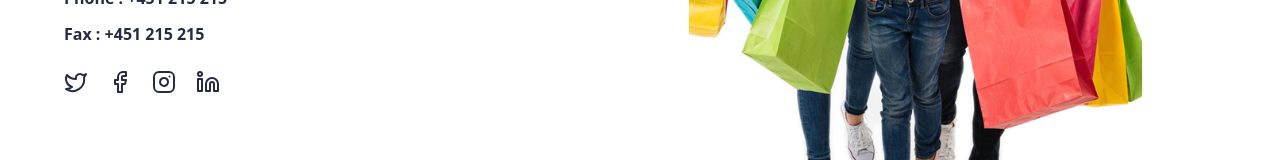
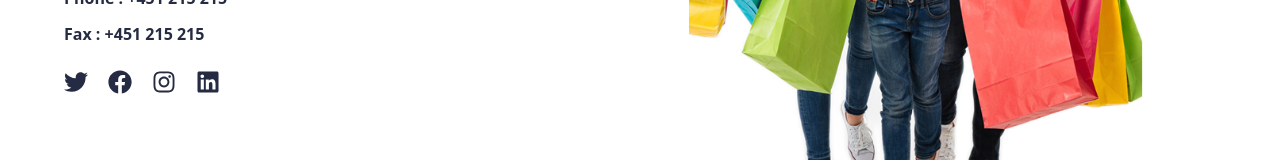
Before and after one commit to tolga-kaymaz/e-commerce, a React (Vite) app: page /contact in a window 1280 px wide. Shown: the part 600-760 px from the top of the page. Built offline with nearby package versions, Linux system fonts and the light colour scheme; no server answers.

Commit message:
fix contact page icons

```diff
--- a/src/pages/ContactPage.jsx
+++ b/src/pages/ContactPage.jsx
@@ -1,4 +1,5 @@
-import { Twitter, Facebook, Instagram, Linkedin, Phone, MapPin, Mail } from "lucide-react"
+import { Phone, MapPin, Mail } from "lucide-react"
+import { FaFacebook, FaInstagram, FaTwitter, FaLinkedin } from "react-icons/fa"
 import { Link } from "react-router-dom"
 import contactHero from "../assets/images/contact-hero.png"
 
@@ -32,10 +33,10 @@ const contactCards = [
 function ContactPage() {
   return (
        <div>
-      {/* Hero Section */}
+
 <div className="max-w-7xl mx-auto px-6 md:px-16 py-16 flex flex-col md:flex-row items-center gap-8 md:min-h-[400px]">
 
-  {/* Sol - Metin - SADECE items-center ve text-center eklendi */}
+
   <div className="w-full md:w-1/2 flex flex-col gap-6 items-center md:items-start text-center md:text-left">
     <p className="text-sm font-bold text-gray-500 tracking-widest">CONTACT US</p>
     <h1 className="text-4xl md:text-6xl font-bold text-[#252B42] leading-tight">
@@ -48,24 +49,28 @@ function ContactPage() {
       <p className="font-bold text-[#252B42]">Phone : +451 215 215</p>
       <p className="font-bold text-[#252B42]">Fax : +451 215 215</p>
     </div>
-    {/* justify-center eklendi */}
+
+
+
     <div className="flex items-center gap-5 justify-center md:justify-start">
   <a href="https://twitter.com" target="_blank" rel="noreferrer" aria-label="Twitter">
-        <Twitter size={24} className="text-[#252B42] hover:text-blue-400 transition-colors" />
+    <FaTwitter size={24} className="text-[#252B42] hover:text-blue-400 transition-colors" />
   </a>
   <a href="https://facebook.com" target="_blank" rel="noreferrer" aria-label="Facebook">
-        <Facebook size={24} className="text-[#252B42] hover:text-blue-600 transition-colors" />
+    <FaFacebook size={24} className="text-[#252B42] hover:text-blue-600 transition-colors" />
   </a>
   <a href="https://instagram.com" target="_blank" rel="noreferrer" aria-label="Instagram">
-        <Instagram size={24} className="text-[#252B42] hover:text-pink-500 transition-colors" />
+    <FaInstagram size={24} className="text-[#252B42] hover:text-pink-500 transition-colors" />
   </a>
   <a href="https://linkedin.com" target="_blank" rel="noreferrer" aria-label="LinkedIn">
-        <Linkedin size={24} className="text-[#252B42] hover:text-blue-700 transition-colors" />
+    <FaLinkedin size={24} className="text-[#252B42] hover:text-blue-700 transition-colors" />
   </a>
 </div>
   </div>
 
-  {/* Sağ - Görsel - Desktop aynen korundu, mobil için minHeight düşürüldü */}
+
+
+
   <div className="w-full md:w-1/2 min-h-[400px] md:min-h-[700px]">
     <img
       src={contactHero}
@@ -75,7 +80,8 @@ function ContactPage() {
     />
   </div>
 </div>
-     {/* Visit Our Office Section */}
+
+
       <div className="py-16 px-6 md:px-12 bg-white">
         <div className="max-w-4xl mx-auto text-center mb-12">
           <p className="text-sm font-bold text-gray-500 tracking-widest mb-3">VISIT OUR OFFICE</p>
@@ -84,7 +90,7 @@ function ContactPage() {
           </h2>
         </div>
 
-        {/* Kartlar - mobilde alt alta, desktop'ta yan yana */}
+
         <div className="max-w-4xl mx-auto flex flex-col md:flex-row md:items-center">
           {contactCards.map((card) => (
             <div
@@ -112,9 +118,11 @@ function ContactPage() {
         </div>
       </div>
 
-      {/* Let's Talk CTA */}
+
+
+
       <div className="py-20 flex flex-col items-center text-center gap-4">
-        {/* Ok ikonu */}
+
         <svg width="48" height="48" viewBox="0 0 48 48" fill="none" xmlns="http://www.w3.org/2000/svg">
           <path d="M24 4 C24 4, 36 16, 24 44" stroke="#23A6F0" strokeWidth="2" strokeLinecap="round" fill="none"/>
           <path d="M18 36 L24 44 L30 36" stroke="#23A6F0" strokeWidth="2" strokeLinecap="round" strokeLinejoin="round" fill="none"/>
```
Lines whose indentation alone changed are shown as unchanged.
